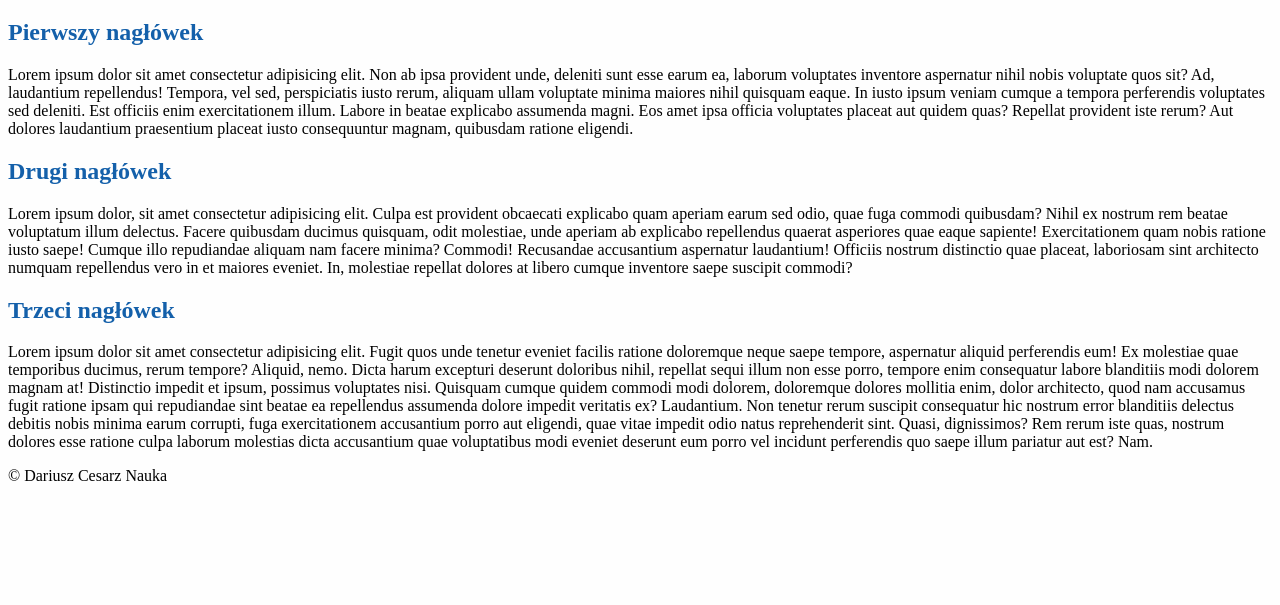
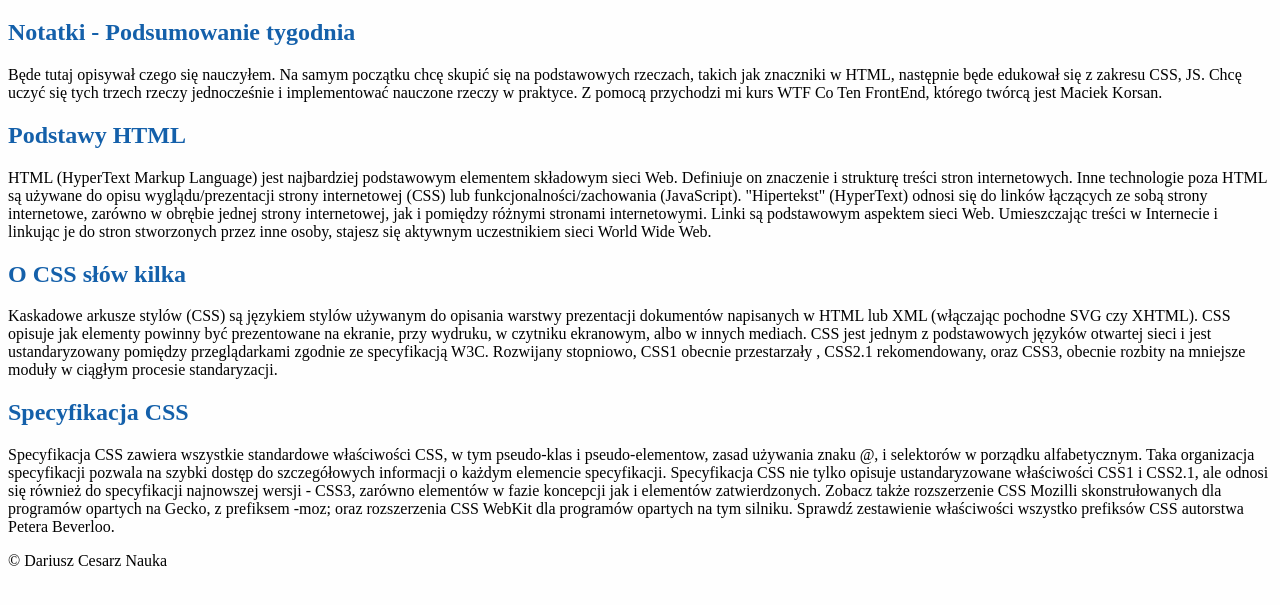
Before and after one commit to dariuszcesarz/homepage, a plain HTML site: page index.html in a window 1280 px wide. Shown: the part 87-692 px from the top of the page. Drawn offline with Linux system fonts and the light colour scheme.

Commit message:
Edit html structure

```diff
--- a/index.html
+++ b/index.html
@@ -19,57 +19,61 @@
         <h1>Dariusz Cesarz - Strona Domowa</h1>
       </header>
       <section>
-        <h2>Pierwszy nagłówek</h2>
+        <h2>Notatki - Podsumowanie tygodnia</h2>
         <p>
-          Lorem ipsum dolor sit amet consectetur adipisicing elit. Non ab ipsa
-          provident unde, deleniti sunt esse earum ea, laborum voluptates
-          inventore aspernatur nihil nobis voluptate quos sit? Ad, laudantium
-          repellendus! Tempora, vel sed, perspiciatis iusto rerum, aliquam ullam
-          voluptate minima maiores nihil quisquam eaque. In iusto ipsum veniam
-          cumque a tempora perferendis voluptates sed deleniti. Est officiis
-          enim exercitationem illum. Labore in beatae explicabo assumenda magni.
-          Eos amet ipsa officia voluptates placeat aut quidem quas? Repellat
-          provident iste rerum? Aut dolores laudantium praesentium placeat iusto
-          consequuntur magnam, quibusdam ratione eligendi.
+          Będe tutaj opisywał czego się nauczyłem. Na samym początku chcę skupić
+          się na podstawowych rzeczach, takich jak znaczniki w HTML, następnie
+          będe edukował się z zakresu CSS, JS. Chcę uczyć się tych trzech rzeczy
+          jednocześnie i implementować nauczone rzeczy w praktyce. Z pomocą
+          przychodzi mi kurs WTF Co Ten FrontEnd, którego twórcą jest Maciek
+          Korsan.
         </p>
       </section>
 
       <section>
-        <h2>Drugi nagłówek</h2>
+        <h2>Podstawy HTML</h2>
         <p>
-          Lorem ipsum dolor, sit amet consectetur adipisicing elit. Culpa est
-          provident obcaecati explicabo quam aperiam earum sed odio, quae fuga
-          commodi quibusdam? Nihil ex nostrum rem beatae voluptatum illum
-          delectus. Facere quibusdam ducimus quisquam, odit molestiae, unde
-          aperiam ab explicabo repellendus quaerat asperiores quae eaque
-          sapiente! Exercitationem quam nobis ratione iusto saepe! Cumque illo
-          repudiandae aliquam nam facere minima? Commodi! Recusandae accusantium
-          aspernatur laudantium! Officiis nostrum distinctio quae placeat,
-          laboriosam sint architecto numquam repellendus vero in et maiores
-          eveniet. In, molestiae repellat dolores at libero cumque inventore
-          saepe suscipit commodi?
+          HTML (HyperText Markup Language) jest najbardziej podstawowym
+          elementem składowym sieci Web. Definiuje on znaczenie i strukturę
+          treści stron internetowych. Inne technologie poza HTML są używane do
+          opisu wyglądu/prezentacji strony internetowej (CSS) lub
+          funkcjonalności/zachowania (JavaScript). "Hipertekst" (HyperText)
+          odnosi się do linków łączących ze sobą strony internetowe, zarówno w
+          obrębie jednej strony internetowej, jak i pomiędzy różnymi stronami
+          internetowymi. Linki są podstawowym aspektem sieci Web. Umieszczając
+          treści w Internecie i linkując je do stron stworzonych przez inne
+          osoby, stajesz się aktywnym uczestnikiem sieci World Wide Web.
         </p>
       </section>
       <section>
-        <h2>Trzeci nagłówek</h2>
+        <h2>O CSS słów kilka</h2>
         <p>
-          Lorem ipsum dolor sit amet consectetur adipisicing elit. Fugit quos
-          unde tenetur eveniet facilis ratione doloremque neque saepe tempore,
-          aspernatur aliquid perferendis eum! Ex molestiae quae temporibus
-          ducimus, rerum tempore? Aliquid, nemo. Dicta harum excepturi deserunt
-          doloribus nihil, repellat sequi illum non esse porro, tempore enim
-          consequatur labore blanditiis modi dolorem magnam at! Distinctio
-          impedit et ipsum, possimus voluptates nisi. Quisquam cumque quidem
-          commodi modi dolorem, doloremque dolores mollitia enim, dolor
-          architecto, quod nam accusamus fugit ratione ipsam qui repudiandae
-          sint beatae ea repellendus assumenda dolore impedit veritatis ex?
-          Laudantium. Non tenetur rerum suscipit consequatur hic nostrum error
-          blanditiis delectus debitis nobis minima earum corrupti, fuga
-          exercitationem accusantium porro aut eligendi, quae vitae impedit odio
-          natus reprehenderit sint. Quasi, dignissimos? Rem rerum iste quas,
-          nostrum dolores esse ratione culpa laborum molestias dicta accusantium
-          quae voluptatibus modi eveniet deserunt eum porro vel incidunt
-          perferendis quo saepe illum pariatur aut est? Nam.
+          Kaskadowe arkusze stylów (CSS) są językiem stylów używanym do opisania
+          warstwy prezentacji dokumentów napisanych w HTML lub XML (włączając
+          pochodne SVG czy XHTML). CSS opisuje jak elementy powinny być
+          prezentowane na ekranie, przy wydruku, w czytniku ekranowym, albo w
+          innych mediach. CSS jest jednym z podstawowych języków otwartej sieci
+          i jest ustandaryzowany pomiędzy przeglądarkami zgodnie ze specyfikacją
+          W3C. Rozwijany stopniowo, CSS1 obecnie przestarzały , CSS2.1
+          rekomendowany, oraz CSS3, obecnie rozbity na mniejsze moduły w ciągłym
+          procesie standaryzacji.
+        </p>
+      </section>
+      <section>
+        <h2>Specyfikacja CSS</h2>
+        <p>
+          Specyfikacja CSS zawiera wszystkie standardowe właściwości CSS, w tym
+          pseudo-klas i pseudo-elementow, zasad używania znaku @, i selektorów w
+          porządku alfabetycznym. Taka organizacja specyfikacji pozwala na
+          szybki dostęp do szczegółowych informacji o każdym elemencie
+          specyfikacji. Specyfikacja CSS nie tylko opisuje ustandaryzowane
+          właściwości CSS1 i CSS2.1, ale odnosi się również do specyfikacji
+          najnowszej wersji - CSS3, zarówno elementów w fazie koncepcji jak i
+          elementów zatwierdzonych. Zobacz także rozszerzenie CSS Mozilli
+          skonstrułowanych dla programów opartych na Gecko, z prefiksem -moz;
+          oraz rozszerzenia CSS WebKit dla programów opartych na tym silniku.
+          Sprawdź zestawienie właściwości wszystko prefiksów CSS autorstwa
+          Petera Beverloo.
         </p>
       </section>
       <footer>&copy; Dariusz Cesarz Nauka</footer>
```
